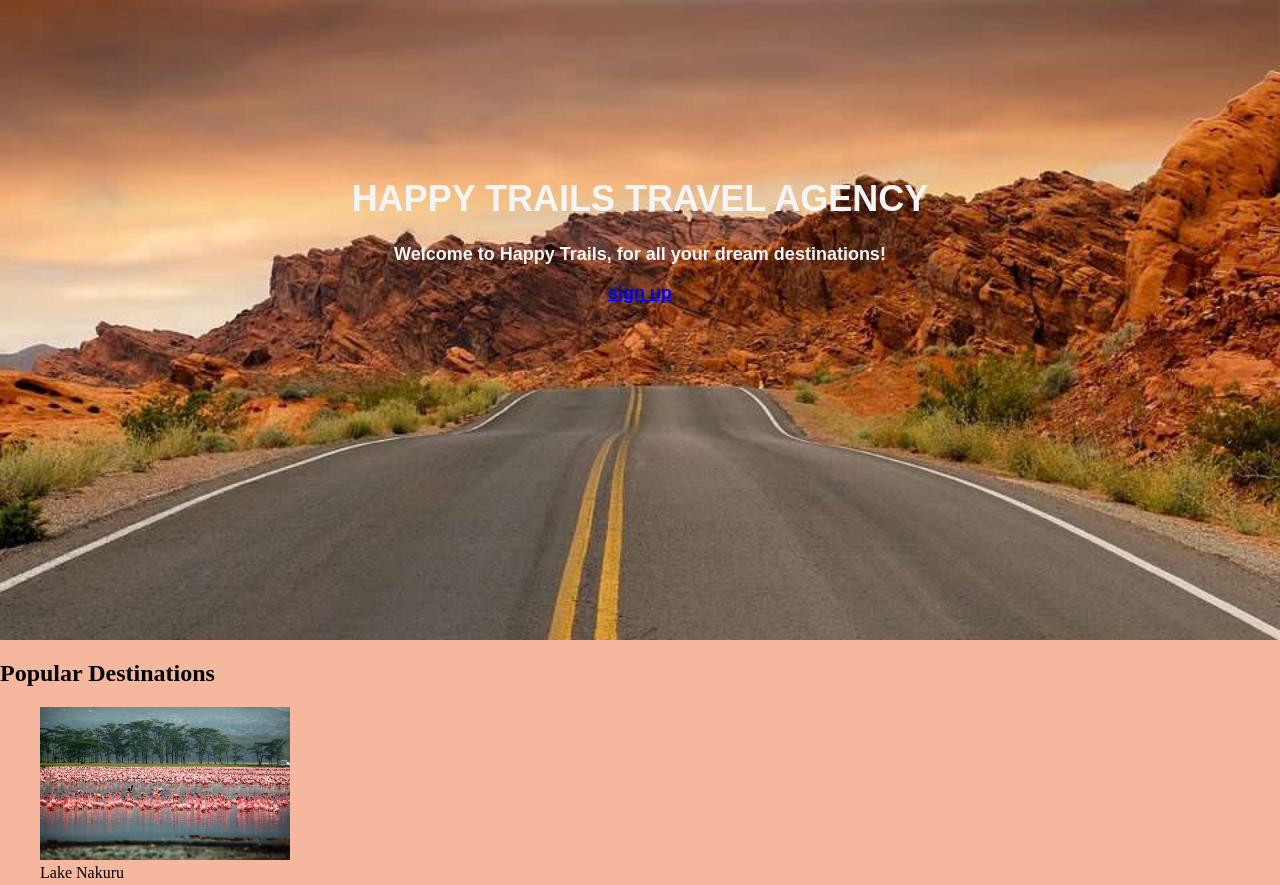
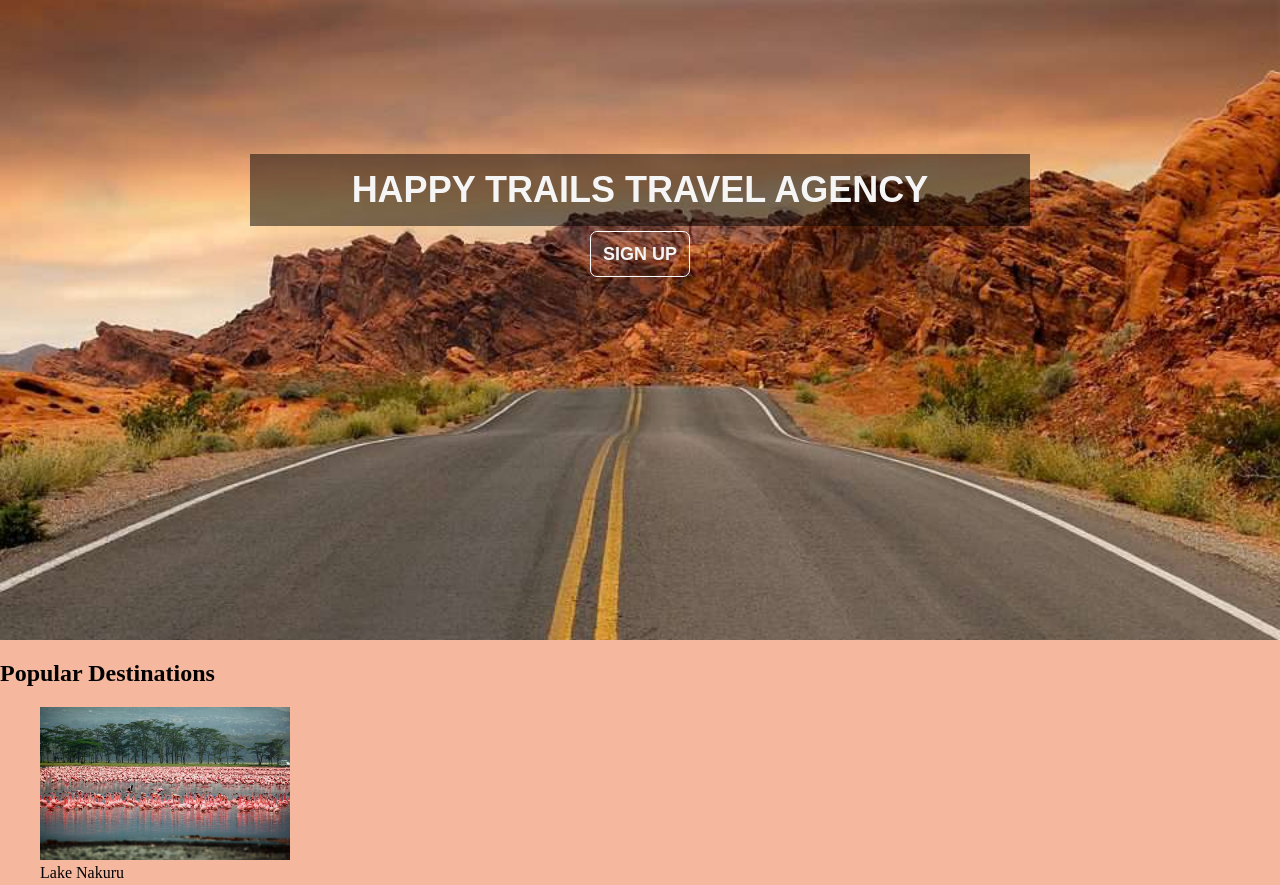
Before and after one commit to DerrickOdhiambo/travel, a plain HTML site: page index.html in a window 1280 px wide. Shown: the top 885 px of the page. Drawn offline with Linux system fonts and the light colour scheme.

Commit message:
styles specifiec elements, h1 and a elements of the class info

```diff
--- a/CSS/styles.css
+++ b/CSS/styles.css
@@ -22,4 +22,15 @@ body{
 }
 .info h1{
   text-transform: uppercase;
+  background-color: rgba(0,0,0,0.5);
+  padding: 15px;
+  margin: 0 250px;
 }
+.info p a{
+  color: whitesmoke;
+  border: 1px solid white;
+  padding: 12px;
+  text-decoration: none;
+  border-radius: 7px;
+  text-transform: uppercase;
+}
--- a/index.html
+++ b/index.html
@@ -10,7 +10,6 @@
   <div class="welcome">
     <div class="info">
       <h1>Happy Trails Travel Agency</h1>
-      <p>Welcome to Happy Trails, for all your dream destinations!</p>
       <p><a href="#">sign up</a></p>
     </div>
   </div>
```
